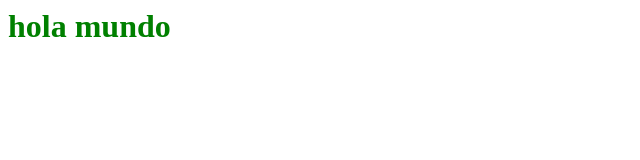
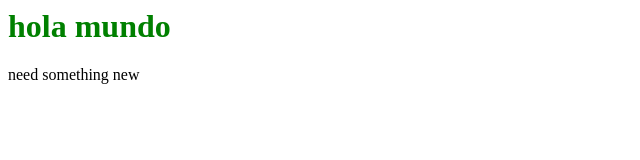
Before and after one commit to StevensAcha/mi-repositorio, a plain HTML site: page index.html in a window 1280 px wide. Shown: the whole page, without its empty margins (0-640 px from the left). Drawn offline with Linux system fonts and the light colour scheme.

Commit message:
se agrego un parrafo

```diff
--- a/index.html
+++ b/index.html
@@ -1 +1,2 @@
 <h1 style="color: green;">hola mundo</h1>
+<p> need something new </p>
```
